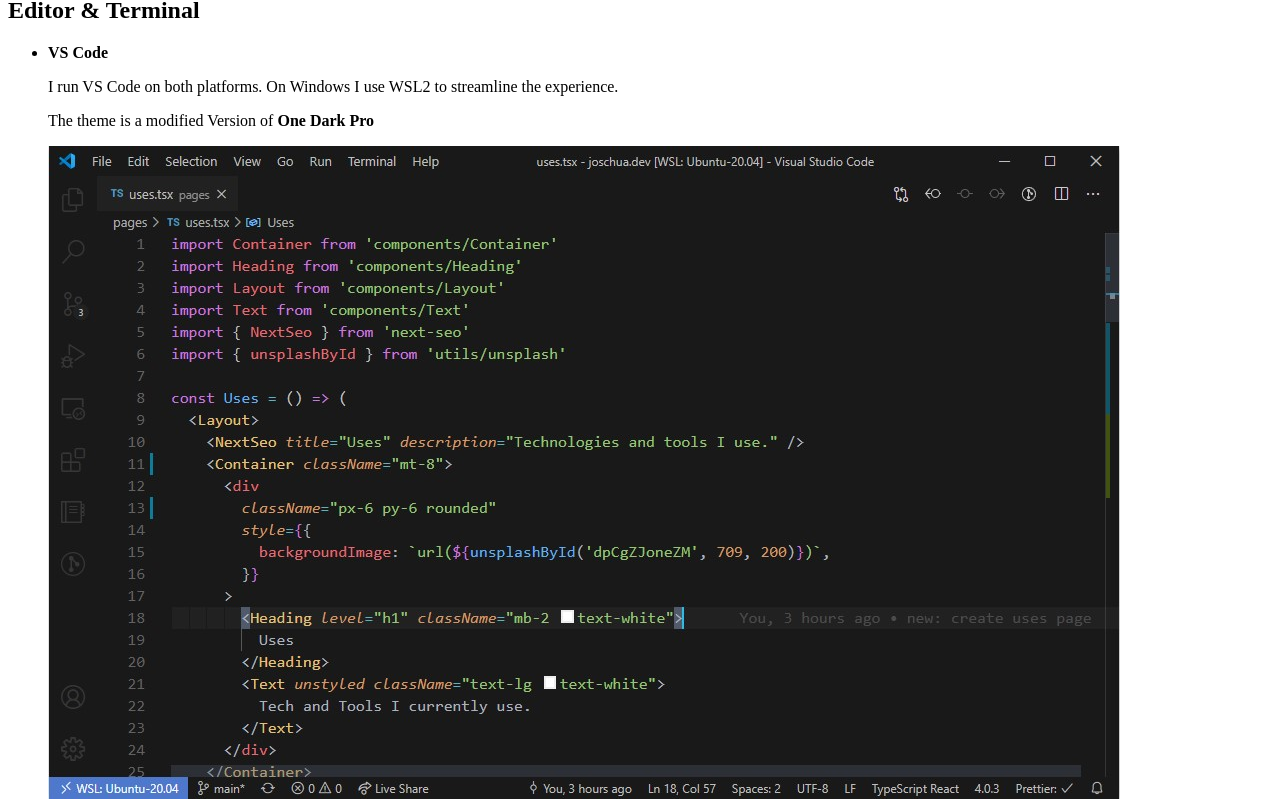
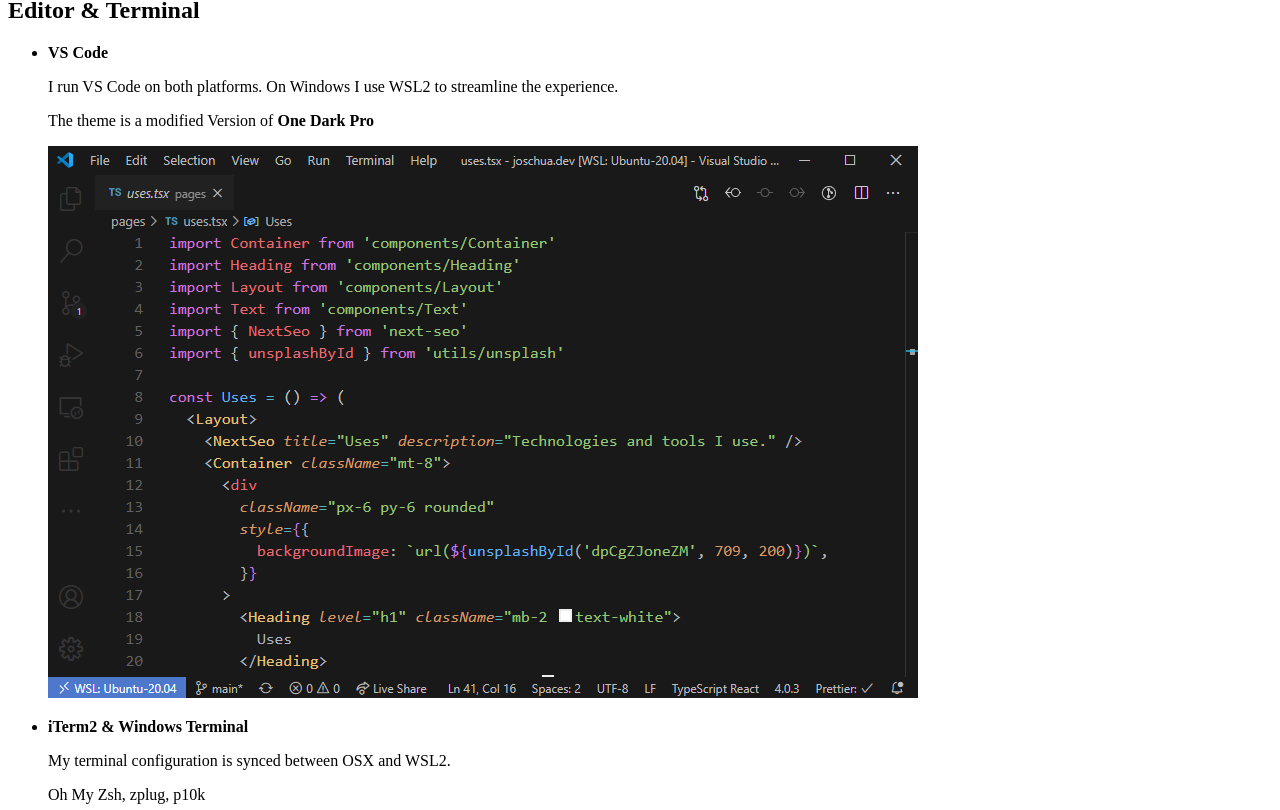
Before and after one commit to JoschuaSchneider/joschua.dev, a Next.js app: page /uses in a window 1280 px wide. Shown: the part 790-1600 px from the top of the page. Built offline with nearby package versions, Linux system fonts and the light colour scheme.

Commit message:
fix: removed borders and improved screenshot quality

```diff
--- a/pages/uses.tsx
+++ b/pages/uses.tsx
@@ -84,7 +84,7 @@
             <p>
               The theme is a modified Version of <strong>One Dark Pro</strong>
             </p>
-            <img src="/uses-vscode.jpg" alt="" />
+            <img src="/uses-vscode.png" alt="" />
           </li>
           <li>
             <p>
```
Also changed, not shown: public/uses-vscode.jpg (deleted), public/uses-vscode.png (added).
